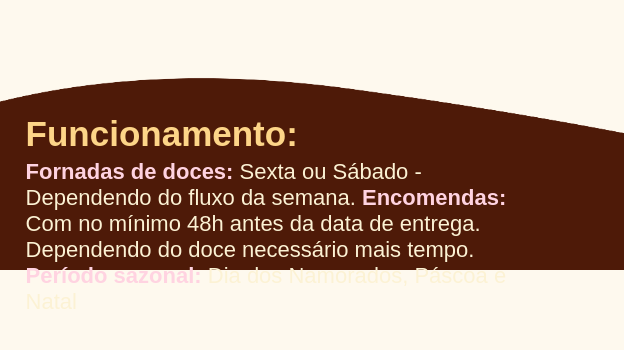
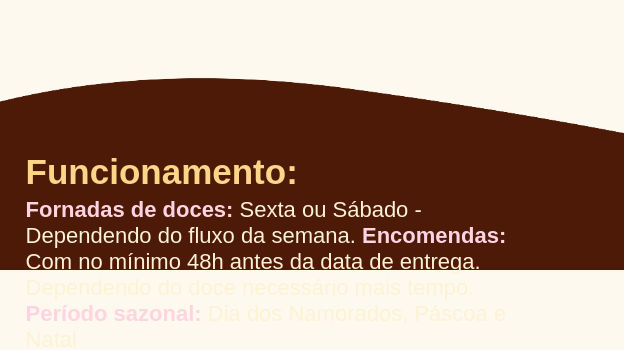
Before and after one commit to alinenasc1mento/almadoce, a plain HTML site: page index.html in a window 1280 px wide. Shown: the part 2182-2532 px from the top of the page, 0-624 px from the left. Before the commit the page ends 2497 px from the top, so only its background shows below. Drawn offline with Linux system fonts and the light colour scheme.

Commit message:
Update style.css

```diff
--- a/css/style.css
+++ b/css/style.css
@@ -147,7 +147,7 @@ font-size:40px;
 	 text-align:left;
 	 color:#fcf2d4;
 	 width:40%;
-	  margin-top:-8%;
+	  margin-top:-5%;
 	 position:absolute;
 	 margin-left:2%;
 
```
